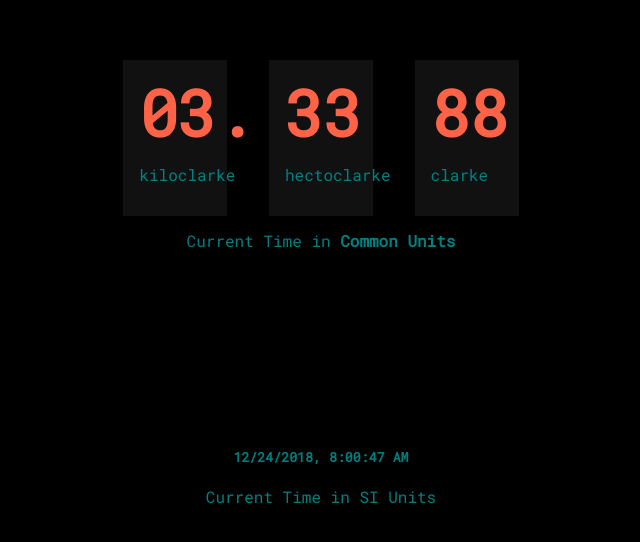
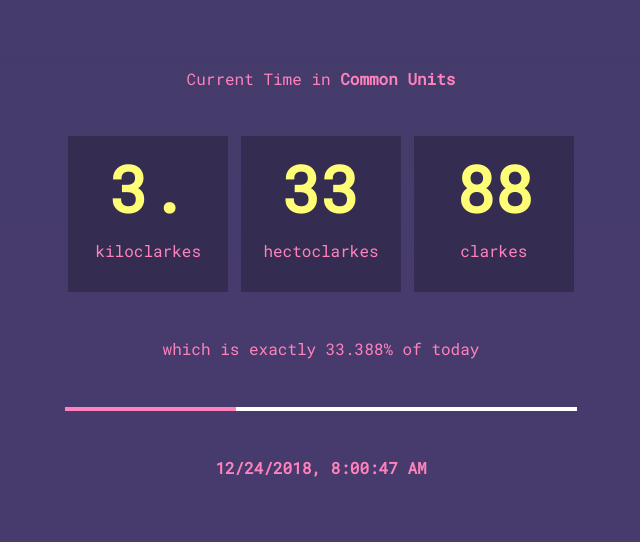
Before and after one commit to commonunits/time, a browser extension: page src/cutime.html in a window 1280 px wide. Shown: the part 140-682 px from the top of the page, without its empty margins (319-959 px from the left). Drawn offline with nearby package versions, Linux system fonts and the light colour scheme.

Commit message:
[several] Fixes, style, improvements

```diff
--- a/src/css/styles.css
+++ b/src/css/styles.css
@@ -1,37 +1,74 @@
-body {
-	background-color: black;
-	color: teal;
-	height: 100%;
-	width: 100%;
-	overflow: none;
-	font-family: 'Roboto Mono', monospace;
+:root {
+	--primary-colour: rgba(255, 130, 188);
+	--secondary-colour: rgb(255, 253, 118);
 }
 
-#CUTimeBox, #SITimeBox {
-	text-align: center
+body {
+	display: flex;
+	align-items: center;
+	justify-content: center;
+
+	height: 100vh;
+	width: 100%;
+
+	background: #2234aa;
+	background: linear-gradient(to bottom, #443C6B 0%, #483A6D 100%);
+
+	font-family: 'Roboto Mono', monospace;
+	color: var(--primary-colour);
+	text-align: center;
 }
 
-#CUTimeBox, #SITimeBox {
-	margin-top: 25vh;
-}
-
-.cutimediv{
-	display: inline-block;
-	text-align: left;
-	width: 4.5rem;
-	padding: 1rem;
-	margin: 0 1rem;
-	background: #111;
-}
-
-.cutimediv h1 {
-	font-size: 4rem;
-	margin: 0;
-	color: tomato;
-}
-
-#CUTimeBox a {
+a {
 	color: inherit;
 	font-weight: bold;
 	text-decoration: none;
 }
+
+#main {
+	flex: 1;
+}
+
+#main > * {
+	margin-top: 3rem;
+}
+
+.cu-time, .si-time {
+	margin: auto;
+}
+
+.cu-time-unit {
+	display: inline-block;
+	text-align: center;
+	width: 8rem;
+	padding: 1rem;
+	margin: 0 0.1rem;
+	background: rgba(0, 0, 0, 0.25);
+}
+
+.cu-time-unit h1 {
+	font-size: 4rem;
+	margin: 0;
+	color: var(--secondary-colour);
+}
+
+.day-loader {
+	width: 40%;
+	margin: auto;
+	min-height: 4px;
+	background: #fff;
+	position: relative;
+}
+
+.progress-loader {
+	min-height: 100%;
+	width: 0;
+	background: var(--primary-colour);
+	position: absolute;
+}
+
+@media screen and (max-width: 768px) {
+	.day-loader {
+		width: 75%;
+	}
+}
--- a/src/cutime.html
+++ b/src/cutime.html
@@ -4,13 +4,11 @@
 
 <head>
 	<meta http-equiv="Content-Type" content="text/html; charset=utf-8; X-Content-Type-Options=nosniff">
-	<title>CUTime Extension</title>
+	<title>New tab</title>
 	<meta name="keywords" content="Cutime">
-	<meta name="description" content="Adds CUTime Extension icon to toolbar. Upon Pressing, CUTime will open in new Tab.">
 	<meta name="subject" content="Showing Time in Common Units">
 	<meta name="copyright" content="MIT License">
 	<meta name="language" content="EN">
-	<meta name="robots" content="index,follow">
 	<meta name="author" content="Ganesh <@limatgans>">
 	<meta name="viewport" content="width=device-width, initial-scale=1">
 	<meta http-equiv="x-dns-prefetch-control" content="on">
@@ -23,28 +21,36 @@
 
 <body>
 
-	<div id="CUTimeBox">
-		<div id="KiloClarkeDiv" class="cutimediv">
-			<h1 id="kiloClarke"></h1>
-			<p> kiloclarke </p>
+	<div id="main">
+		<p>
+			Current Time in
+			<a href="https://github.com/commonunits/draft">Common Units</a>
+		</p>
+		<div id="cu-time" class="cu-time">
+			<div class="cu-time-unit">
+				<h1></h1>
+				<p>kiloclarkes</p>
+			</div>
+
+			<div class="cu-time-unit">
+				<h1></h1>
+				<p>hectoclarkes</p>
+			</div>
+
+			<div class="cu-time-unit">
+				<h1></h1>
+				<p>clarkes</p>
+			</div>
 		</div>
-
-		<div id="HectoClarkeDiv" class="cutimediv">
-			<h1 id="hectoClarke"></h1>
-			<p> hectoclarke </p>
+		<p>
+			which is exactly <span id="cu-percent"></span>% of today
+		</p>
+		<div id="day-loader" class="day-loader">
+			<div id="progress-loader" class="progress-loader"></div>
 		</div>
-
-		<div id="ClarkeDiv" class="cutimediv">
-			<h1 id="clarke"></h1>
-			<p> clarke </p>
+		<div id="si-time" class="si-time">
+			<h4></h4>
 		</div>
-		<p> Current Time in <a href="https://github.com/commonunits/draft">Common Units</a>
-		</p>
-	</div>
-
-	<div id="SITimeBox">
-		<h5 id="SITime"></h5>
-		<p> Current Time in SI Units</p>
 	</div>
 
 	<!-- Scripts loaded here -->
--- a/src/js/cutime.js
+++ b/src/js/cutime.js
@@ -1,34 +1,55 @@
 "use strict";
 
-const siTimeHeader = document.getElementById("SITime");
-const kiloClarkeHeader = document.getElementById("kiloClarke");
-const hectoClarkeHeader = document.getElementById("hectoClarke");
-const clarkeHeader = document.getElementById("clarke");
+window.addEventListener("load", (function () {
+	const commonUnitsTime = document.getElementById("cu-time");
+	const percentOfToday = document.getElementById("cu-percent");
+	const progressLoader = document.getElementById("progress-loader");
+	const siTime = document.getElementById("si-time").children[0];
 
-const interval = 500;
-const dayInSeconds = 86400;
+	const [ kiloClarke, hectoClarke, clarke ] = Array
+		.from(commonUnitsTime.children)
+		.map(el => el.children[0]);
 
-const cuTimeConversion = (dateToBeConverted) => {
-	const hours = dateToBeConverted.getHours();
-	const minutes = dateToBeConverted.getMinutes();
-	const seconds = dateToBeConverted.getSeconds();
-	const timeInSeconds = (hours * 60 * 60) + (minutes * 60) + seconds;
+	const dayInS = 24 * 60 * 60;
+	const dayInMs = dayInS * 1000;
+	const dayInϾ = 10 * 100 * 100;
+	// Number of seconds to a clarke
+	const interval = dayInS / dayInϾ;
 
-	// Conversion Done Here
-	const kiloClarkes = (timeInSeconds / dayInSeconds) * 10;
-	const tempArray = kiloClarkes.toFixed(4).split(".");
-	return {
-		kiloClarke : "0" + tempArray[0] + ".",
-		hectoClarke: tempArray[1][0] + tempArray[1][1],
-		clarke: tempArray[1][2] + tempArray[1][3]
+	const multiplierIndex = [ 60 * 60 * 1000, 60 * 1000, 1000, 1 ];
+
+	const splitTime = date => [
+		date.getHours(),
+		date.getMinutes(),
+		date.getSeconds(),
+		date.getMilliseconds(),
+	];
+
+	const getTimeInMs = date =>
+		splitTime(date).reduce(
+			(acc, cur, i) => acc + cur * multiplierIndex[i], 0);
+
+	const convertTimeToCommonUnits = (date) => {
+		const percent = (getTimeInMs(date) / dayInMs) * 100;
+		const kiloClarkes = percent / 10;
+		const [ kϾ, rest ] = kiloClarkes.toFixed(4).split(".");
+		// Slice rest to get hϾ and Ͼ
+		return [ percent, kϾ + ".", rest.slice(0, 2), rest.slice(2) ];
 	};
-}
 
-setInterval(() => {
-	const nowDate = new Date();
-	siTimeHeader.innerText = nowDate.toLocaleString();
-	const {kiloClarke, hectoClarke, clarke} = cuTimeConversion(nowDate)
-	kiloClarkeHeader.innerText = kiloClarke;
-	hectoClarkeHeader.innerText = hectoClarke;
-	clarkeHeader.innerText = clarke;
-}, interval);
+	setInterval(function () {
+
+		const now = new Date();
+		siTime.textContent = now.toLocaleString();
+		const [ percent, kϾ, hϾ, Ͼ ] = convertTimeToCommonUnits(now);
+
+		percentOfToday.textContent = percent.toFixed(3);
+		progressLoader.style.width = `${percent.toFixed(2)}%`;
+
+		kiloClarke.textContent = kϾ;
+		hectoClarke.textContent = hϾ;
+		clarke.textContent = Ͼ;
+
+	}, interval);
+
+}));
```
Also changed, not shown: background.js (+3 -5 lines), manifest.json.
